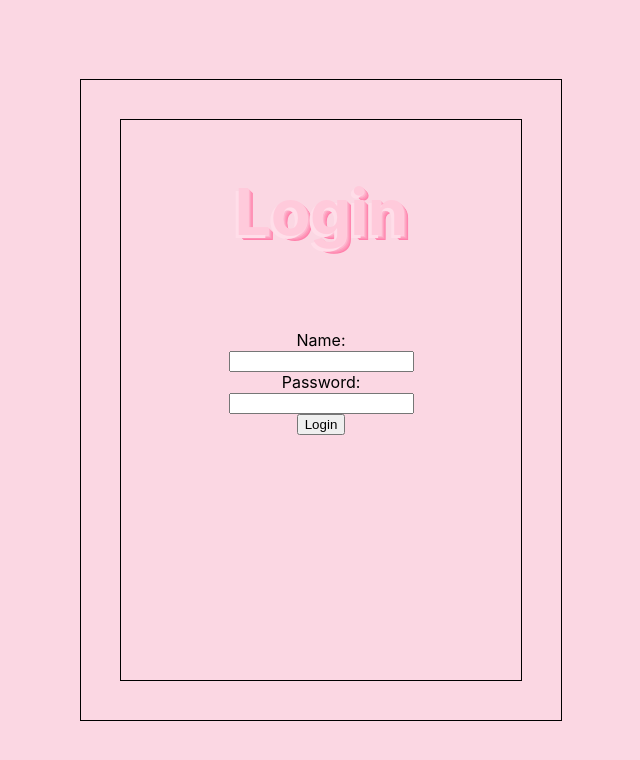
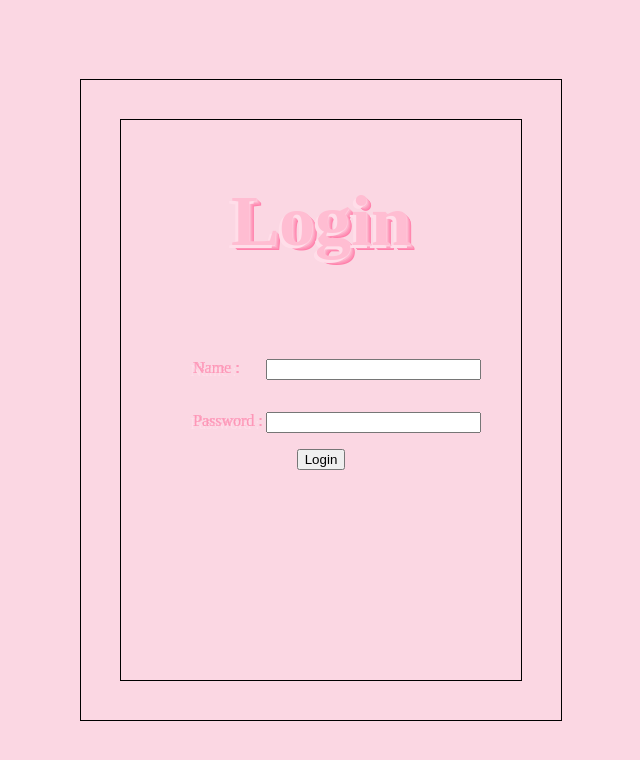
Before and after one commit to wood-crafter/my-tinder, a React (Create React App) app: page /login in a window 1280 px wide. Shown: the top 760 px of the page, without its empty margins (319-959 px from the left). Built offline with nearby package versions, Linux system fonts and the light colour scheme.

Commit message:
[Add] Text color css

```diff
--- a/src/App.css
+++ b/src/App.css
@@ -8,5 +8,5 @@
   bottom: 0;
   right: 0;
   background-color: #fbd7e3;
-  font-family: "Inter", sans-serif;
+  font-family: "Niconne";
 }
--- a/src/views/Login/Login.css
+++ b/src/views/Login/Login.css
@@ -29,16 +29,26 @@
 
 .form-group {
   width: 20rem;
+  display: flex;
+  justify-content: space-between;
+  margin-top: 1rem;
+  margin-bottom: 1rem;
+}
+
+.form-group input {
+  padding-right: 2rem;
 }
 
 label {
   display: block;
+  padding-left: 2rem;
+  text-align: start;
 }
 
 h2 {
-  font-size: 4rem;
+  font-size: 4.5rem;
   margin-bottom: 5rem;
-  color: #ffcadb;
+  color: #ffbdd2;
   text-shadow: -3px 3px 0px #ffdee9,
     0.5px 0.5px 0px #ffcdde,
     1px 1px 0px #fdb8cf,
@@ -50,3 +60,17 @@ h2 {
     4px 4px 0px #ff89b1,
     4.5px 4.5px 0px #ff80ab;
 }
+
+label {
+  color: #fd97b7;
+  text-shadow: -3px 3px 0px #ffdee9,
+    0.05px 0.05px 0px #ffcdde,
+    0.1px 0.1px 0px #fdb8cf,
+    0.15px 0.15px 0px #ffb5ce,
+    0.2px 0.2px 0px #ffaac6,
+    0.25px 0.25px 0px #fca1bf,
+    0.3px 0.3px 0px #ff9cbd,
+    0.35px 0.35px 0px #ff91b6,
+    0.4px 0.4px 0px #ff89b1,
+    0.45px 0.45px 0px #ff80ab;
+}
--- a/src/views/Login/Login.js
+++ b/src/views/Login/Login.js
@@ -30,11 +30,11 @@ export function Login(props) {
         <div className='form-inner'>
           <h2>Login</h2>
           <div className='form-group'>
-            <label htmlFor='name'>Name:</label>
+            <label htmlFor='name'>Name :</label>
             <input type='text' name='name' id='name' onChange={e => setUsername(e.target.value)} value={username} />
           </div>
           <div className='form-group'>
-            <label htmlFor='password'>Password:</label>
+            <label htmlFor='password'>Password :</label>
             <input type='password' name='password' id='password' onChange={e => setPassword(e.target.value)} value={password} />
           </div>
           {error && <div style={{ color: 'red' }}>{error}</div>}
```
